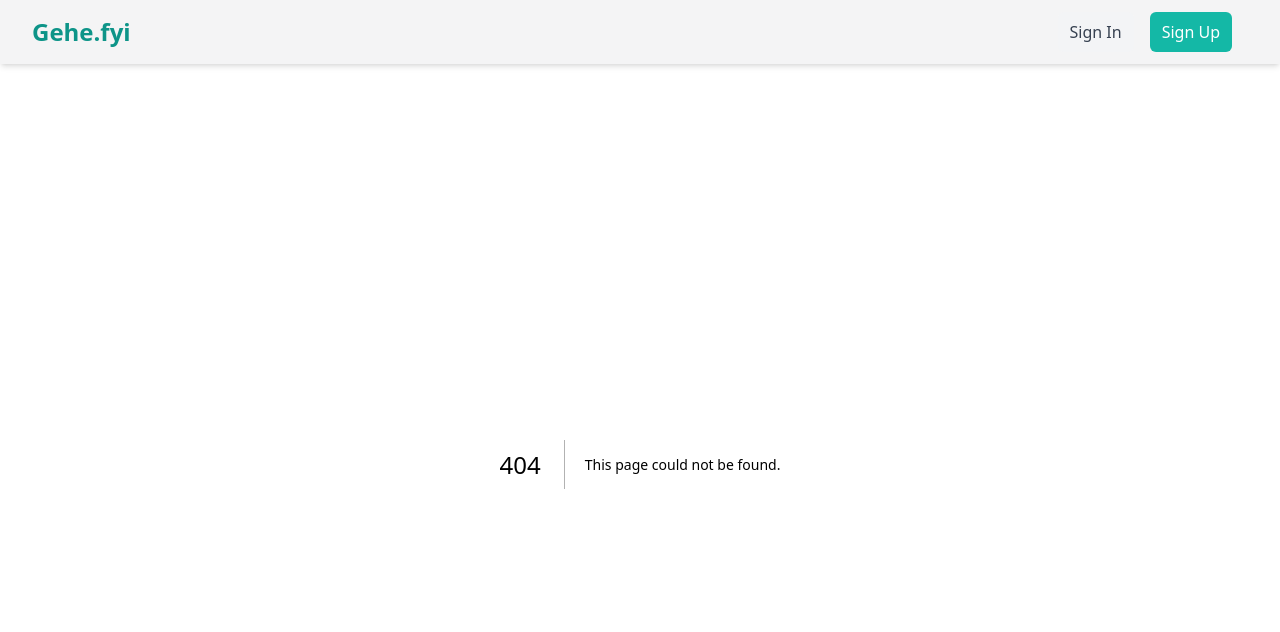
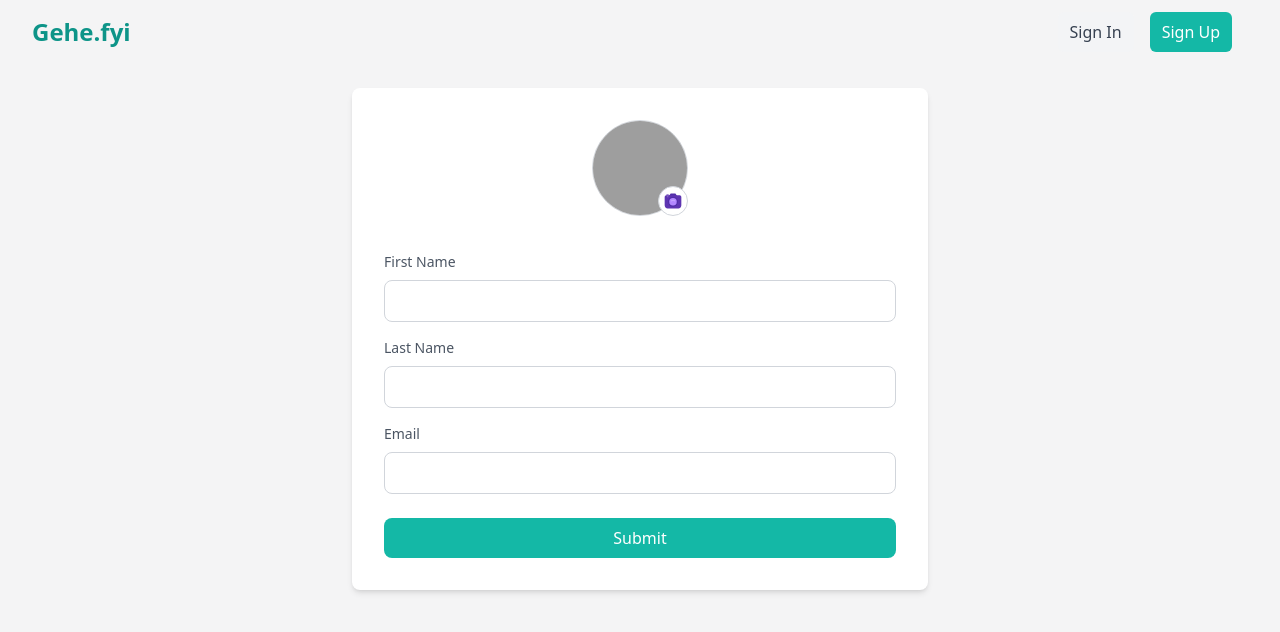
Before and after one commit to ptk1729/gehe-fe, a Next.js app: page /profile in a window 1280 px wide. Before the commit this address had no page. Shown: the top 632 px of the page. Built offline with nearby package versions, Linux system fonts and the light colour scheme; no server answers; grey boxes are pictures that could not be loaded.

Commit message:
create frontend for profile page

```diff
--- /dev/null
+++ b/app/profile/page.js
@@ -0,0 +1,173 @@
+'use client'
+
+import Cookies from 'js-cookie'
+import { useRef, useState, useEffect } from 'react'
+import { FcCamera } from 'react-icons/fc'
+
+export default function ProfilePage() {
+  const webURL = process.env.NEXT_PUBLIC_WEB_URL
+  const imgRef = useRef(null)
+  const [form, setForm] = useState({
+    image: '',
+    firstName: '',
+    lastName: '',
+    email: '',
+  })
+  const [previewFile, setPreviewFile] = useState('')
+  const [token, setToken] = useState(Cookies.get('jwt'))
+  const [userData, setUserData] = useState('')
+
+  useEffect(() => {
+    const getUserDetails = async () => {
+      try {
+        const response = await fetch(webURL + 'auth/me', {
+          method: 'GET',
+          headers: {
+            'Content-Type': 'application/json',
+            Authorization: `Bearer ${token}`,
+          },
+        })
+
+        if (!response.ok) {
+          throw new Error('Failed to fetch user data')
+        }
+
+        const userData = await response.json()
+        console.log(userData)
+        setUserData(userData)
+      } catch (error) {
+        console.error('Error fetching user data:', error)
+      }
+    }
+
+    if (token) getUserDetails()
+  }, [token, webURL])
+
+  useEffect(() => {
+    if (userData) {
+      setForm({
+        image: '',
+        firstName: userData.firstName || '',
+        lastName: userData.lastName || '',
+        email: userData.email || '',
+      })
+    }
+  }, [userData])
+
+  const handleFileChange = (e) => {
+    const file = e.target.files[0]
+
+    if (file) {
+      const imageUrl = URL.createObjectURL(file)
+      setPreviewFile(imageUrl)
+      setForm({
+        ...form,
+        image: imageUrl,
+      })
+    }
+  }
+
+  const handleSubmit = async (e) => {
+    e.preventDefault()
+
+    try {
+      const response = await fetch(webURL + 'auth/me', {
+        method: 'PUT',
+        headers: {
+          'Content-Type': 'application/json',
+          Authorization: `Bearer ${token}`,
+        },
+        body: JSON.stringify(form),
+      })
+
+      if (!response.ok) {
+        throw new Error('Failed to update profile')
+      }
+
+      const updatedUser = await response.json()
+      setUserData(updatedUser)
+    } catch (error) {
+      console.error('Error updating profile:', error)
+    }
+  }
+
+  return (
+    <section className="flex flex-col items-center min-h-screen bg-[#f4f4f5] p-6">
+      <form
+        onSubmit={handleSubmit}
+        className="w-full max-w-xl bg-white p-8 rounded-lg shadow-md"
+      >
+        <div className="flex flex-col items-center mb-6">
+          <div className="relative h-24 w-24 mb-3">
+            <img
+              className="h-24 w-24 object-cover border border-gray-300 rounded-full"
+              src={previewFile || '/default-avatar.png'} // Default avatar if no image
+              alt="Profile"
+            />
+            <FcCamera
+              className="absolute bottom-0 right-0 cursor-pointer text-3xl bg-white p-1 rounded-full border border-gray-300"
+              onClick={() => imgRef.current.click()} // Trigger file input on click
+            />
+            <input
+              type="file"
+              ref={imgRef}
+              onChange={handleFileChange}
+              hidden
+            />
+          </div>
+        </div>
+        <div className="w-full mb-4">
+          <label
+            htmlFor="firstName"
+            className="block mb-2 text-sm text-gray-600"
+          >
+            First Name
+          </label>
+          <input
+            type="text"
+            id="firstName"
+            name="firstName"
+            className="w-full p-2 border border-gray-300 rounded-lg"
+            value={form.firstName}
+            onChange={(e) => setForm({ ...form, firstName: e.target.value })}
+          />
+        </div>
+        <div className="w-full mb-4">
+          <label
+            htmlFor="lastName"
+            className="block mb-2 text-sm text-gray-600"
+          >
+            Last Name
+          </label>
+          <input
+            type="text"
+            id="lastName"
+            name="lastName"
+            className="w-full p-2 border border-gray-300 rounded-lg"
+            value={form.lastName}
+            onChange={(e) => setForm({ ...form, lastName: e.target.value })}
+          />
+        </div>
+        <div className="w-full mb-6">
+          <label htmlFor="email" className="block mb-2 text-sm text-gray-600">
+            Email
+          </label>
+          <input
+            type="email"
+            id="email"
+            name="email"
+            className="w-full p-2 border border-gray-300 rounded-lg"
+            value={form.email}
+            onChange={(e) => setForm({ ...form, email: e.target.value })}
+          />
+        </div>
+        <button
+          type="submit"
+          className="w-full bg-teal-500 text-white py-2 rounded-lg hover:bg-teal-600 transition duration-300"
+        >
+          Submit
+        </button>
+      </form>
+    </section>
+  )
+}
```
